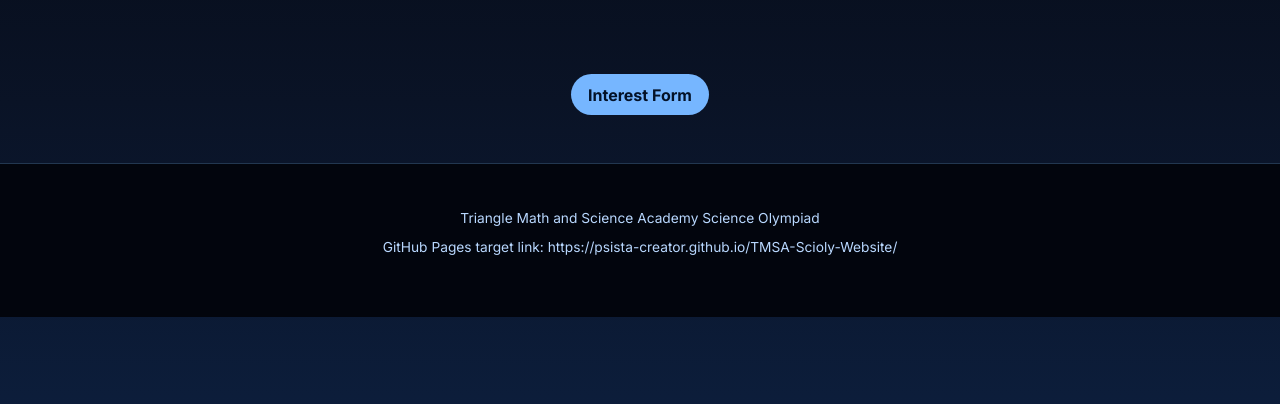
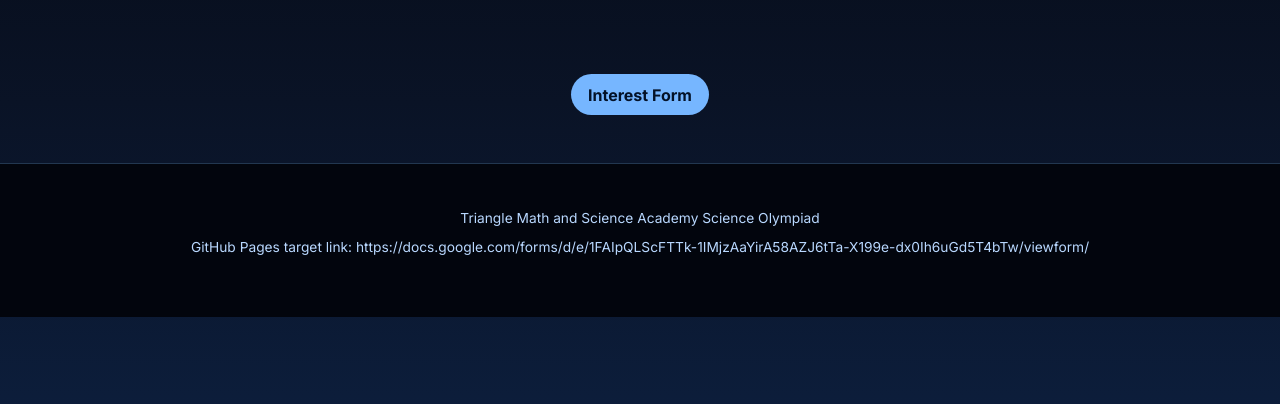
Before and after one commit to psista-creator/TMSA-Scioly-Website, a plain HTML site: page join.html in a window 1280 px wide. Shown: the part 258-662 px from the top of the page. Drawn offline with Linux system fonts and the light colour scheme.

Commit message:
Update join.html

```diff
--- a/join.html
+++ b/join.html
@@ -36,7 +36,7 @@
     </main>
     <footer class="footer">
       <p class="small">Triangle Math and Science Academy Science Olympiad</p>
-      <p class="small">GitHub Pages target link: https://psista-creator.github.io/TMSA-Scioly-Website/</p>
+      <p class="small">GitHub Pages target link: https://docs.google.com/forms/d/e/1FAIpQLScFTTk-1IMjzAaYirA58AZJ6tTa-X199e-dx0Ih6uGd5T4bTw/viewform/</p>
     </footer>
   </body>
 </html>
```
